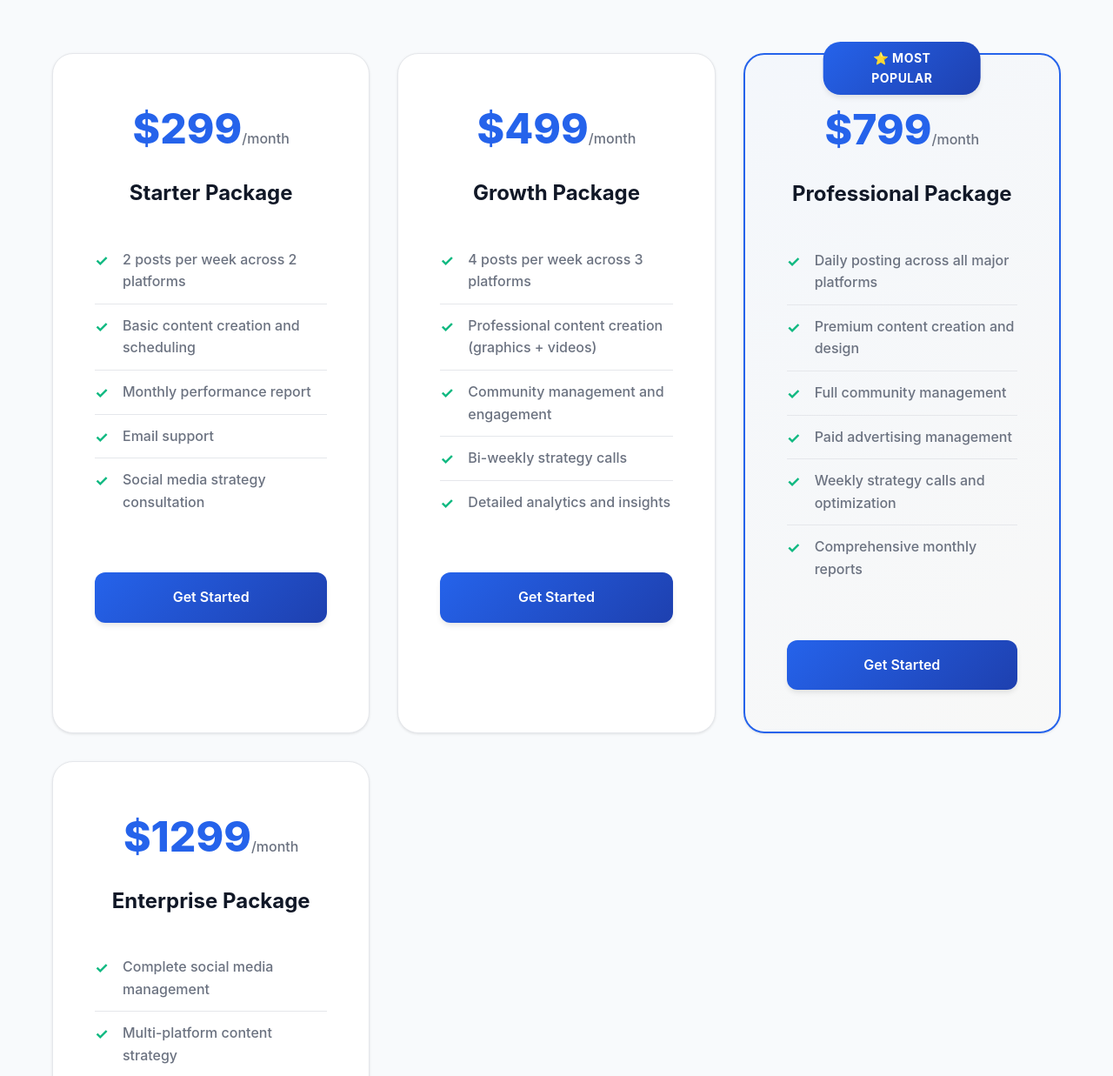
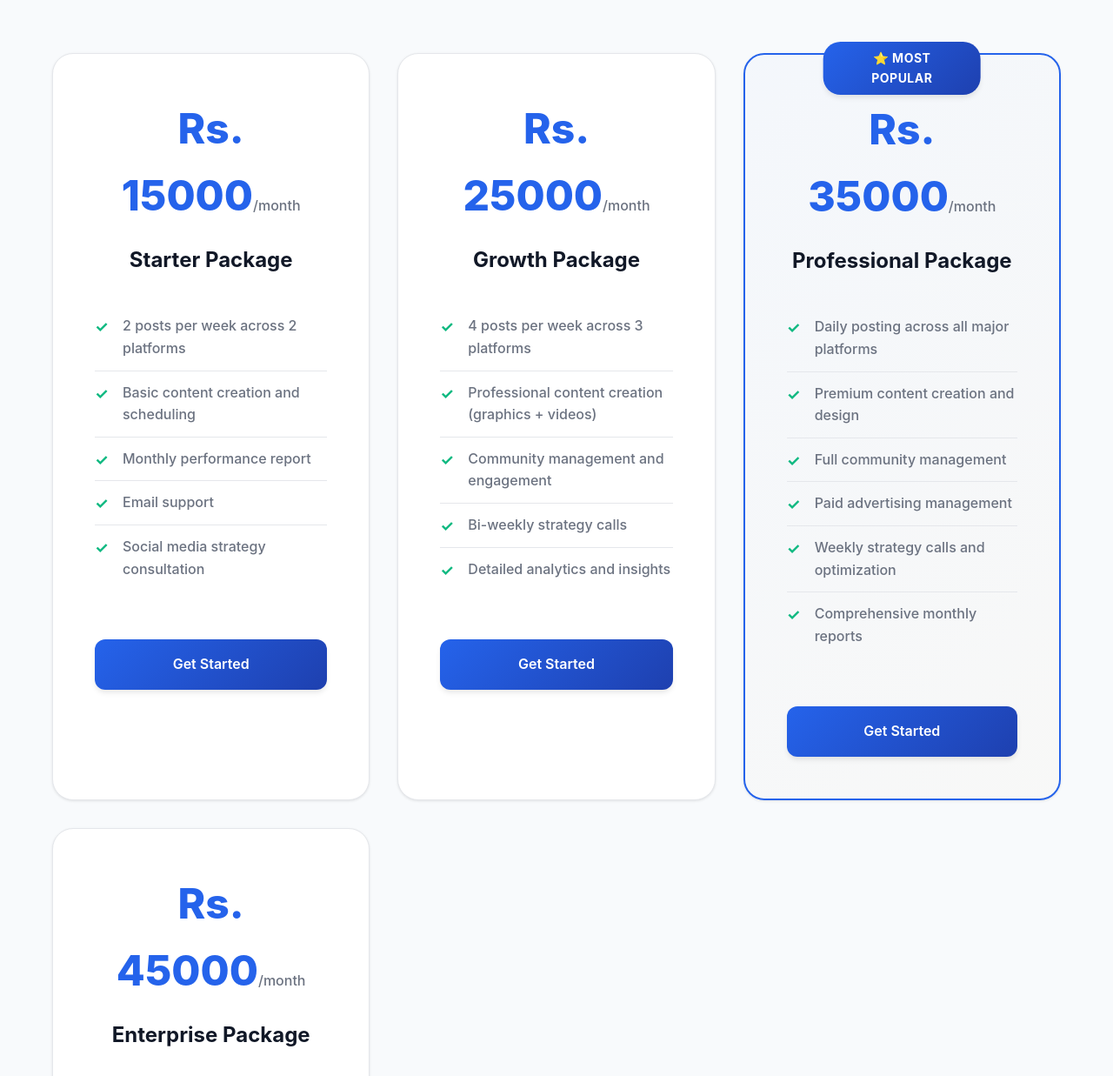
Before and after one commit to BishalChaudhary98/My-Portfolio, a plain HTML site: page index.html in a window 1280 px wide. Shown: the part 2110-3347 px from the top of the page at 87% size. Drawn offline with Linux system fonts and the light colour scheme; no server answers.

Commit message:
Sep 29, 2025, 9:50 AM

```diff
--- a/index.html
+++ b/index.html
@@ -1178,7 +1178,7 @@ footer {
 
         <div class="services-grid">
           <div class="service-card">
-            <div class="price">$299<span class="price-period">/month</span></div>
+            <div class="price">Rs. 15000<span class="price-period">/month</span></div>
             <h3 class="service-title">Starter Package</h3>
             <ul>
               <li>2 posts per week across 2 platforms</li>
@@ -1191,7 +1191,7 @@ footer {
           </div>
 
           <div class="service-card">
-            <div class="price">$499<span class="price-period">/month</span></div>
+            <div class="price">Rs. 25000<span class="price-period">/month</span></div>
             <h3 class="service-title">Growth Package</h3>
             <ul>
               <li>4 posts per week across 3 platforms</li>
@@ -1204,7 +1204,7 @@ footer {
           </div>
 
           <div class="service-card recommended">
-            <div class="price">$799<span class="price-period">/month</span></div>
+            <div class="price">Rs. 35000<span class="price-period">/month</span></div>
             <h3 class="service-title">Professional Package</h3>
             <ul>
               <li>Daily posting across all major platforms</li>
@@ -1218,7 +1218,7 @@ footer {
           </div>
 
           <div class="service-card">
-            <div class="price">$1299<span class="price-period">/month</span></div>
+            <div class="price">Rs. 45000<span class="price-period">/month</span></div>
             <h3 class="service-title">Enterprise Package</h3>
             <ul>
               <li>Complete social media management</li>
@@ -1235,7 +1235,7 @@ footer {
     </section>
 
     <!-- Portfolio Section -->
-    <section id="portfolio" class="portfolio-section">
+    <!-- <section id="portfolio" class="portfolio-section">
       <div class="container">
         <h2 class="section-title">Success Story: Global Business Growth</h2>
         <p class="section-subtitle">
@@ -1296,7 +1296,7 @@ footer {
           </div>
         </div>
       </div>
-    </section>
+    </section> -->
 
     <!-- Contact Section -->
 <section id="contact" class="contact-section">
```
